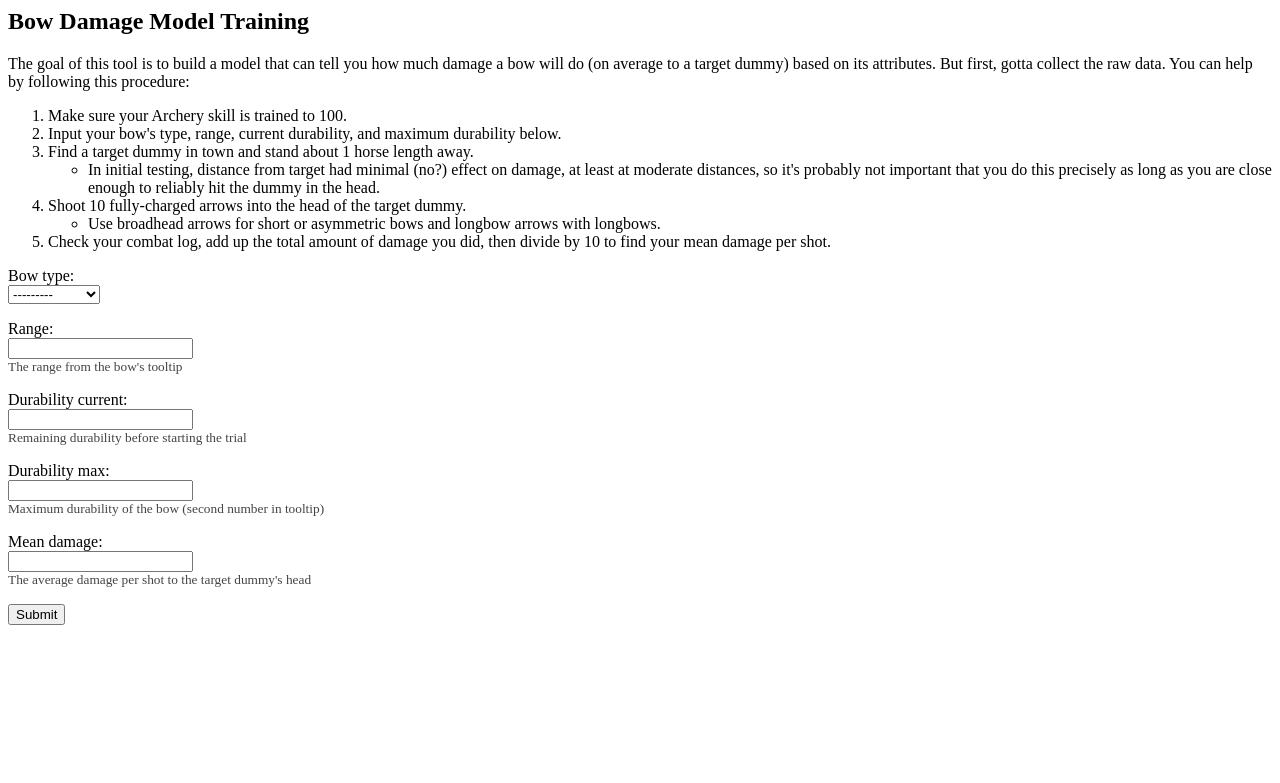
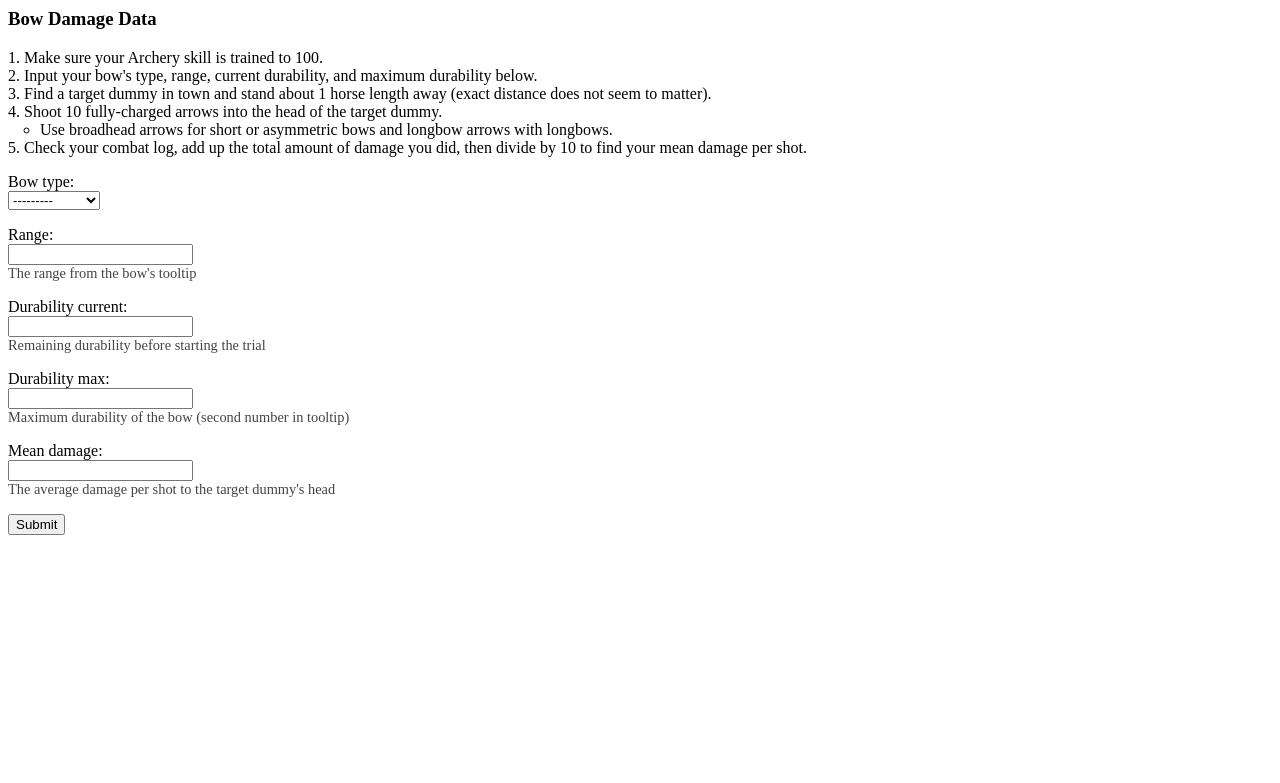
Before and after one commit to mmangus/mo2info, a Django app: page /bow-damage/contribute/ in a window 1280 px wide. Shown: the top 783 px of the page. Run offline with Django 4.2, Linux system fonts and the light colour scheme.

Commit message:
update template

```diff
--- a/mo2info/main/templates/main/bowdamagetrial_form.html
+++ b/mo2info/main/templates/main/bowdamagetrial_form.html
@@ -1,23 +1,23 @@
 <html>
     <head>
+        <meta name="viewport" content="width=device-width, initial-scale=1.0, user-scalable=no, minimum-scale=1.0, maximum-scale=1.0" />
         <title>MO2 Bow Damage Data Collection</title>
         <style>
             .helptext {
-                font-size: 10pt;
+                font-size: 0.9em;
                 color: #444;
             }
             label, input {
                 display: flex;
                 flex-direction: column;
             }
+            ol, ul {
+                padding-left: 1em;
+            }
         </style>
     </head>
     <body>
-        <h2>Bow Damage Model Training</h2>
-        The goal of this tool is to build a model that can tell you how much
-        damage a bow will do (on average to a target dummy) based on its
-        attributes. But first, gotta collect the raw data. You can help by
-        following this procedure:
+        <h3>Bow Damage Data</h3>
         <ol>
             <li>
                 Make sure your Archery skill is trained to 100.
@@ -28,16 +28,7 @@
             </li>
             <li>
                 Find a target dummy in town and stand about 1 horse length
-                away.
-                <ul>
-                    <li>
-                        In initial testing, distance from target had minimal
-                        (no?) effect on damage, at least at moderate distances,
-                        so it's probably not important that you do this
-                        precisely as long as you are close enough to reliably
-                        hit the dummy in the head.
-                    </li>
-                </ul>
+                away (exact distance does not seem to matter).
             </li>
             <li>
                 Shoot 10 fully-charged arrows into the head of the target
```
